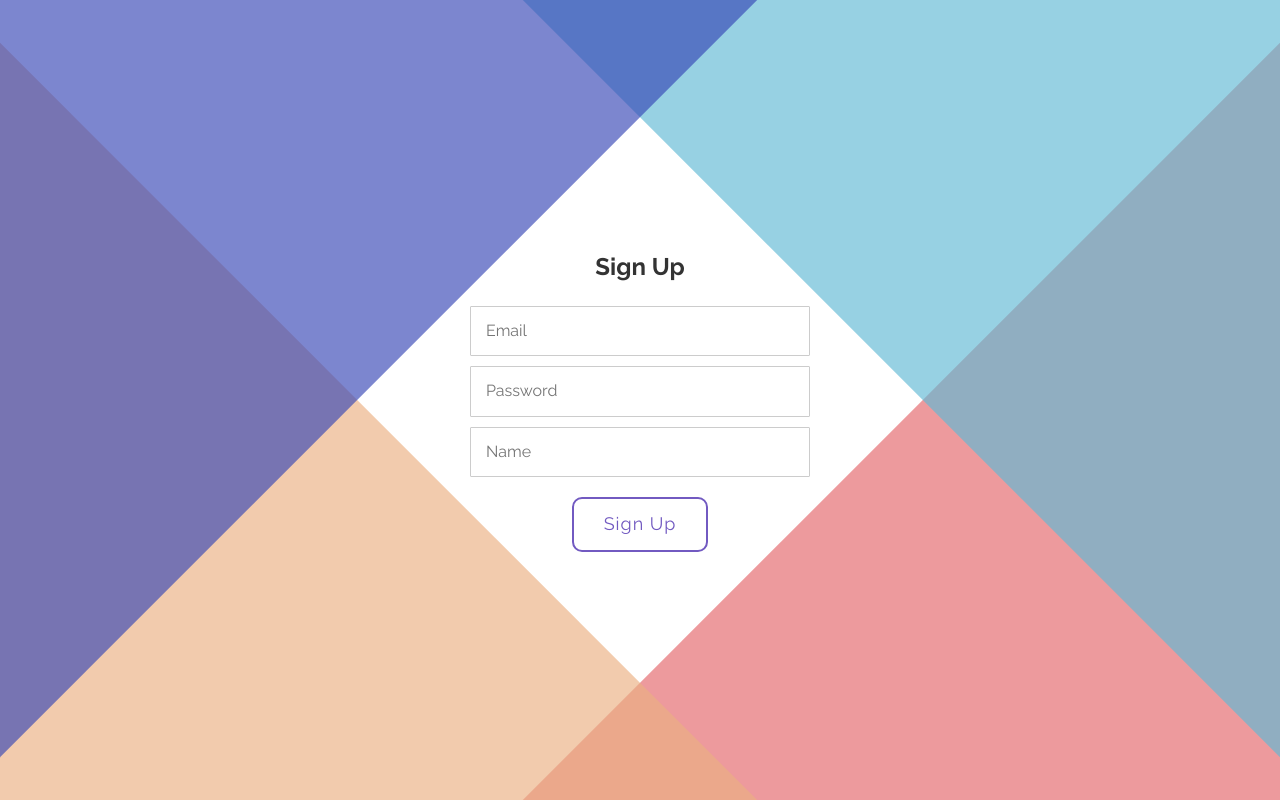
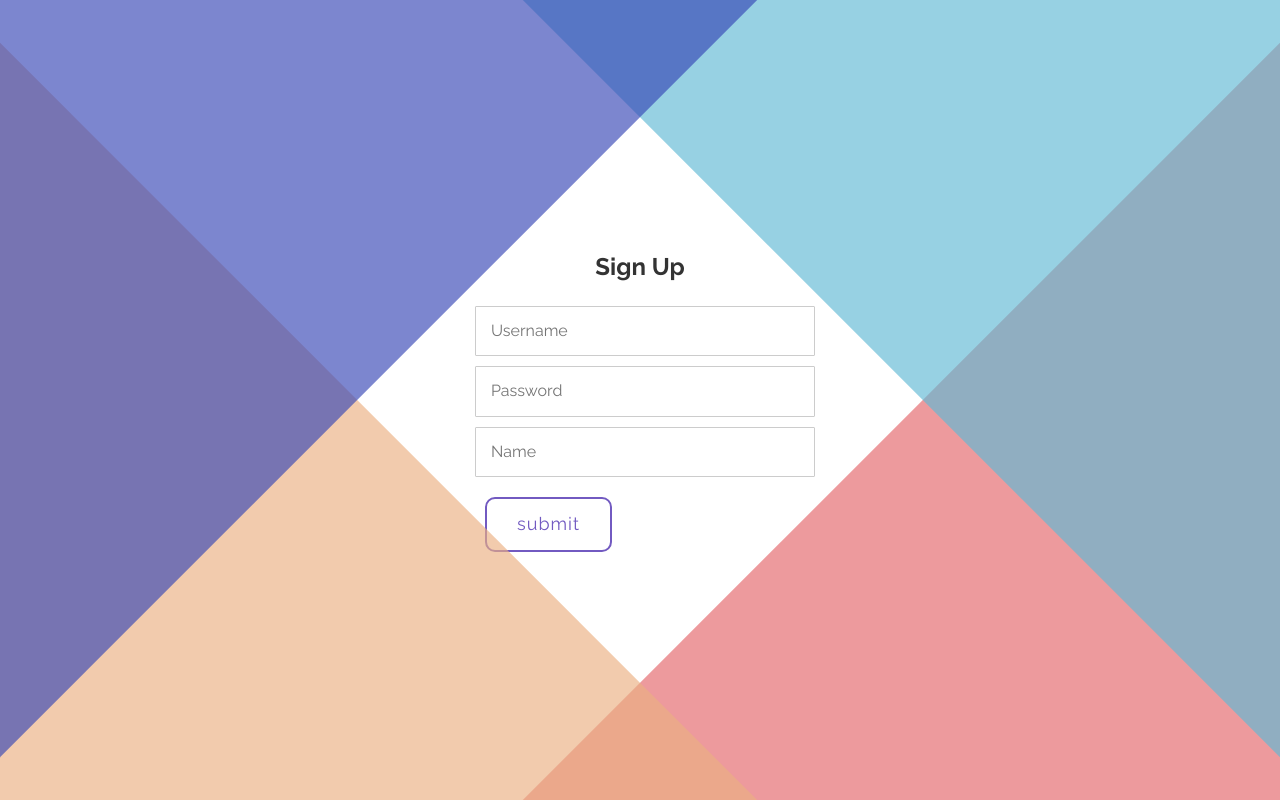
Before and after one commit to KarthikGowdaMS/agrosphere, a Flask app: page /register in a window 1280 px wide. Run offline with Flask 3, Linux system fonts and the light colour scheme; some libraries are stand-ins or nearby versions.

Commit message:
Refactor registration process and update form in register.html

```diff
--- a/app.py
+++ b/app.py
@@ -124,19 +124,24 @@ def register():
         email = request.form.get('email')
         password = request.form.get('password')
 
-        try:
-            with db.engine.connect() as connection:
-                query = text("INSERT INTO agrosphere.farmer (name,email,password,land_size,crop_performance,role) VALUES (:name,:email,:password,:land_size,:crop_performance,:role)")
-                connection.execute(query, {"name": name, "email": email, "password": password, "land_size":0, "crop_performance": '',"role":"user"})
-                connection.commit()
-        except Exception as e:
-            print(e)
+        # try:
+        #     with db.engine.connect() as connection:
+        #         query = text("INSERT INTO agrosphere.farmer (name,email,password,land_size,crop_performance,role) VALUES (:name,:email,:password,:land_size,:crop_performance,:role)")
+        #         connection.execute(query, {"name": name, "email": email, "password": password, "land_size":0, "crop_performance": '',"role":"user"})
+        #         connection.commit()
+        # except Exception as e:
+        #     print(e)
+        farmer_data=Farmer(name=name, email=email, password=password,land_size=0,crop_performance='',role='user')
+        db.session.add(farmer_data)
+        db.session.commit()
 
+        farmer = Farmer.query.filter_by(email=email, password=password).first()
+        print(farmer.id)
         user=User()
         user.id=farmer.id
         user.role=farmer.role
         login_user(user)
-        return redirect(url_for('login'))
+        return redirect(url_for('home'))
     return render_template('register.html')
 
 
--- a/templates/register.html
+++ b/templates/register.html
@@ -34,10 +34,12 @@
   <div class="bottom"></div>
   <div class="center">
     <h2>Sign Up</h2>
-    <input type="text" name="email" placeholder="Email">
-    <input type="password" name="password" placeholder="Password">
-    <input type="text" name="name" placeholder="Name">
-    <button type="submit" value="Register">Sign Up</button>
+    <form action="/register" method="post">
+      <input type="text" name="email" placeholder="Username">
+      <input type="password" name="password" placeholder="Password">
+      <input type="text" name="name" placeholder="Name">
+      <button type="submit" value="register">submit</button>
+  </form>
   </div>
 </div>
 <!-- partial -->
```
